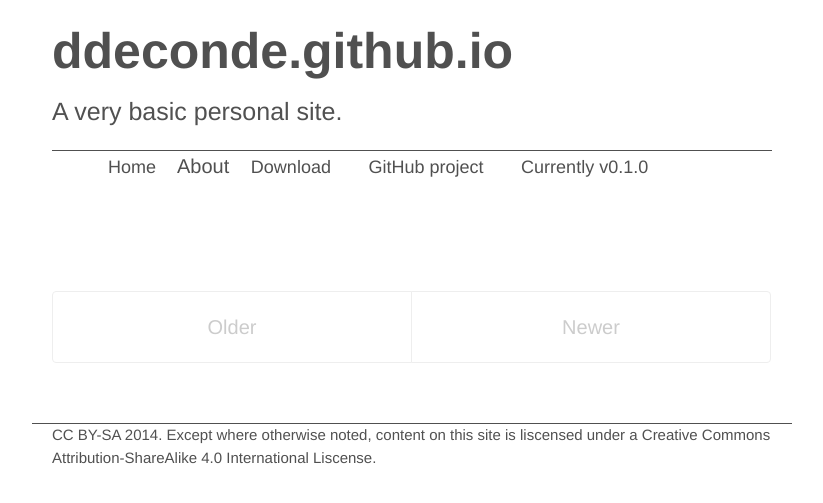
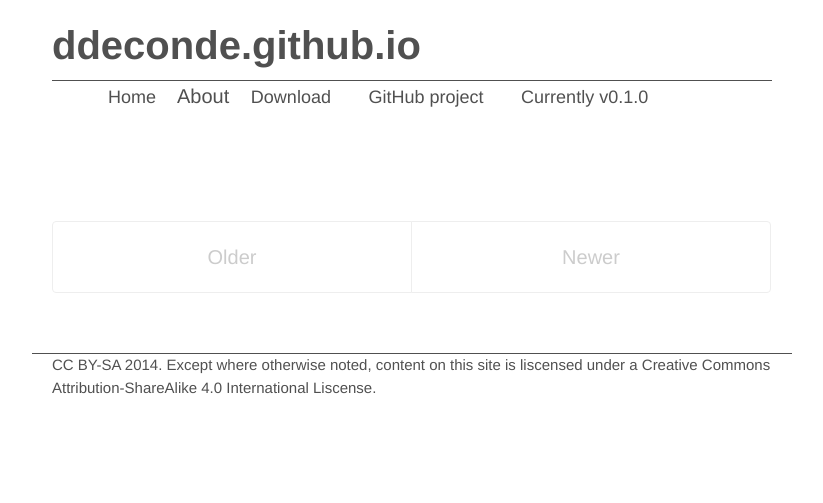
Before and after one commit to ddeconde/ddeconde.github.io, a Jekyll site: the page built from index.html, in a window 1280 px wide. Shown: the top 503 px of the page, without its empty margins (228-1051 px from the left). Built offline with Jekyll 4.4.1, drawn with Linux system fonts in a browser that asks for light colours; Markdown is read by kramdown in place of the engine named in the settings; the list of posts is cut into pages by our own code.

Commit message:
back to poole

```diff
--- a/_includes/masthead-nav.html
+++ b/_includes/masthead-nav.html
@@ -2,7 +2,7 @@
   <div class="container">
     <div class="masthead-about">
       <h1>{{ site.title }}</h1>
-      <p class="lead">{{ site.description }}</p>
+      <!-- <p class="lead">{{ site.description }}</p> -->
     </div>
     <ul class="masthead-nav">
       <li class="masthead-nav-item{% if page.title == "Home" %} active{% endif %}">
--- a/public/css/masthead-nav.css
+++ b/public/css/masthead-nav.css
@@ -49,7 +49,7 @@ html {
   color: #505050;
   margin-top: 0;
   font-family: "Helvetica Neue", Helvetica, Arial, sans-serif;
-  font-size: 2.5rem;
+  font-size: 2rem;
 }
 
 .masthead-nav {
```
